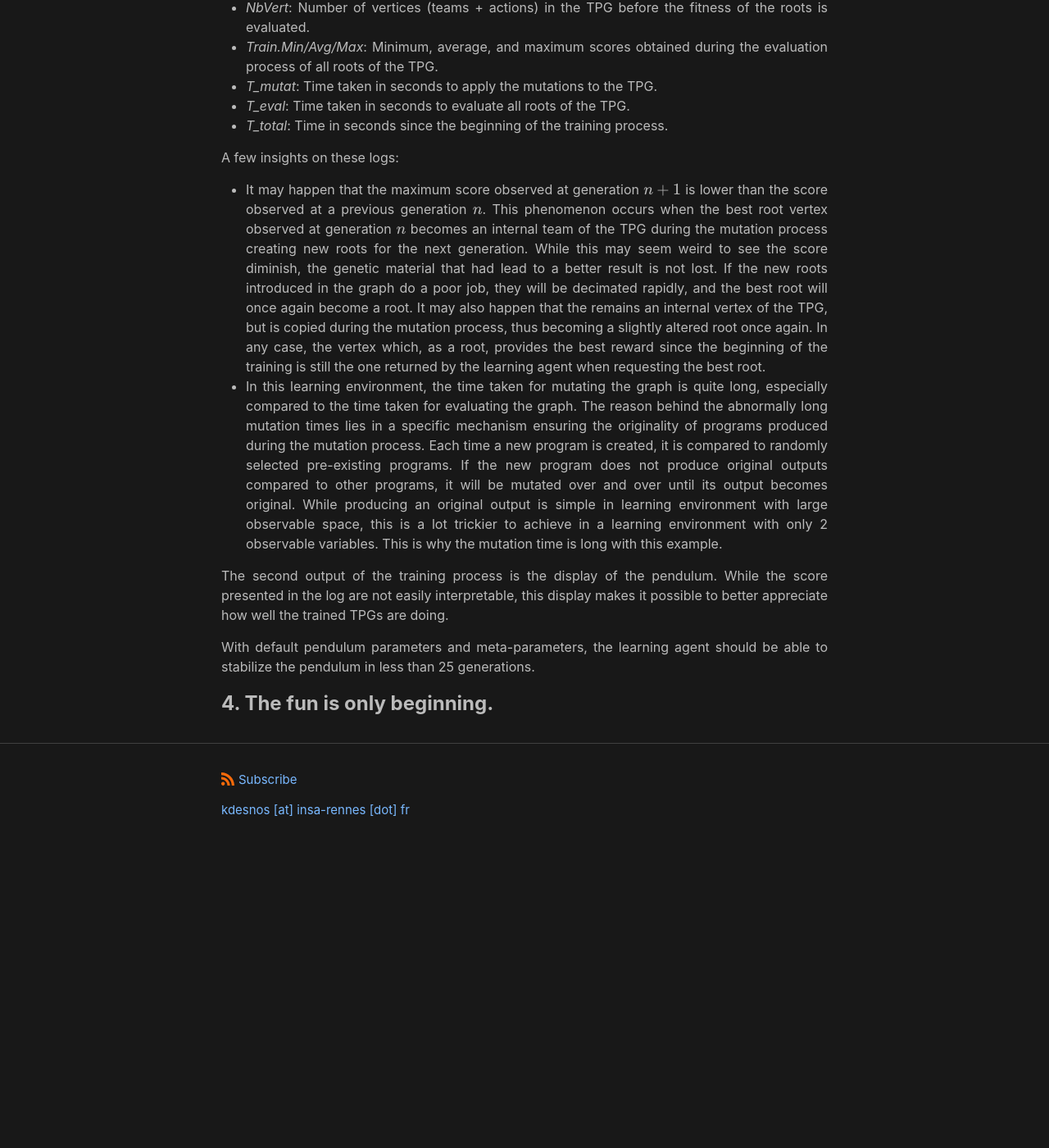
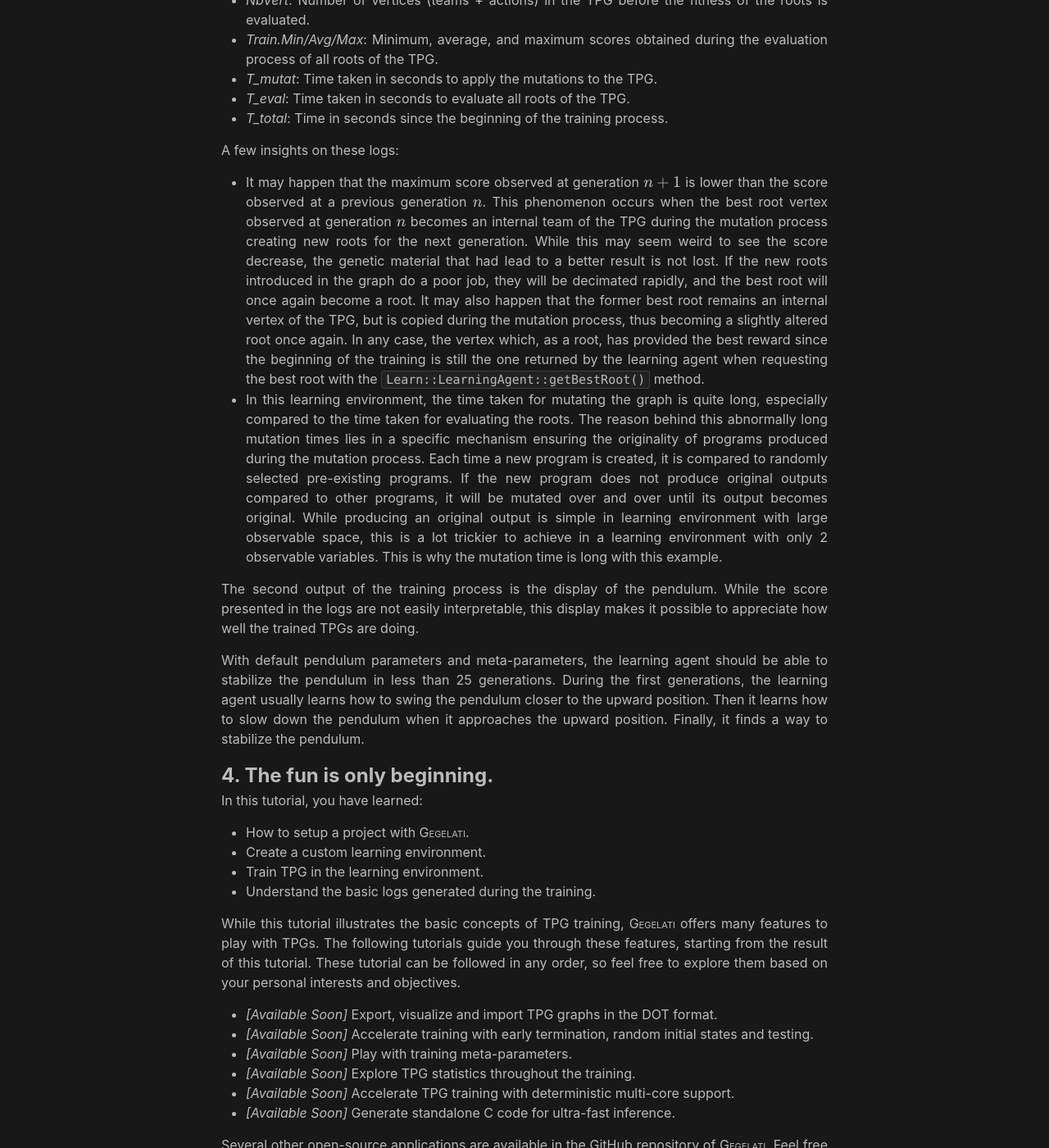
Before and after one commit to gegelati/gegelati-tutorial, a Jekyll site: the page built from docs/index.md, in a window 1280 px wide and 1400 px high, scrolled down 7749 px. Shown: the whole window at 82% size. Built offline with Jekyll 4.4.1, drawn with Linux system fonts in a browser that asks for light colours; formulas are drawn with MathJax 3; before the commit the page ends 8809 px from its top, so only the background shows below that; some of the changed text lies outside the part shown.

Commit message:
(Pages) Conclude tutorial

````diff
--- a/docs/_layouts/default.html
+++ b/docs/_layouts/default.html
@@ -1,5 +1,5 @@
 <!DOCTYPE html>
-<! Math support from: https://zjuwhw.github.io/2017/06/04/MathJax.html>
+<!-- Math support from: https://zjuwhw.github.io/2017/06/04/MathJax.html-->
 <script type="text/x-mathjax-config">
 MathJax.Hub.Config({
   tex2jax: {
--- a/docs/index.md
+++ b/docs/index.md
@@ -158,7 +158,7 @@ To train a Tangled Program Graph with <span style="font-variant: small-caps;">Ge
 To achieve this purpose, the learning environment must be presented to the library using a standardized API.
 In the case of <span style="font-variant: small-caps;">Gegelati</span>, this interfacing is done by specializing the `Learn::LearningEnvironment` abstract class.
 
-<!-->
+<!--
 |          LearningEnvironment       |
 |:-----------------------------------|
 |+getNbActions(): int                |
@@ -167,7 +167,7 @@ In the case of <span style="font-variant: small-caps;">Gegelati</span>, this int
 |+doAction(int): void                |
 |+getScore(): double                 |
 |+isTerminal(): bool                 |
-</!-->
+-->
 
 The following step will guide you through the creation of a `PendulumWrapper` class, inheriting from the `Learn::LearningEnvironment` class and interfacing the `Pendulum` class with <span style="font-variant: small-caps;">Gegelati</span>.
 
@@ -411,6 +411,8 @@ double PendulumWrapper::getScore(void) const
 ```
 {% enddetails %}
 
+The `pendulum_wrapper.h` and `pendulum_wrapper.cpp` files resulting from this tutorial can be downloaded at the following [link]().
+
 ## 3. Train your first TPG
 The code needed to interface the pendulum with <span style="font-variant: small-caps;">Gegelati</span> is now complete.
 This section will (finally) let you train a TPG with the pendulum learning environment.
@@ -446,7 +448,7 @@ Pendulum TPG training.
         4      168
 ```
 
-The generated log contain a table that can be exported in the CSV format by giving a file path to the `LABasicLogger` constructor.
+The generated logs contain a table that can be exported in the CSV format by giving a file path to the `LABasicLogger` constructor.
 This table contains the following columns:
 * _Gen_: Number of generation since the start of the training process.
 * _NbVert_: Number of vertices (teams + actions) in the TPG before the fitness of the roots is evaluated.
@@ -458,20 +460,45 @@ This table contains the following columns:
 A few insights on these logs:
 * It may happen that the maximum score observed at generation $n+1$ is lower than the score observed at a previous generation $n$.
 This phenomenon occurs when the best root vertex observed at generation $n$ becomes an internal team of the TPG during the mutation process creating new roots for the next generation.
-While this may seem weird to see the score diminish, the genetic material that had lead to a better result is not lost.
+While this may seem weird to see the score decrease, the genetic material that had lead to a better result is not lost.
 If the new roots introduced in the graph do a poor job, they will be decimated rapidly, and the best root will once again become a root.
-It may also happen that the remains an internal vertex of the TPG, but is copied during the mutation process, thus becoming a slightly altered root once again.
-In any case, the vertex which, as a root, provides the best reward since the beginning of the training is still the one returned by the learning agent when requesting the best root.
-* In this learning environment, the time taken for mutating the graph is quite long, especially compared to the time taken for evaluating the graph.
-The reason behind the abnormally long mutation times lies in a specific mechanism ensuring the originality of programs produced during the mutation process.
+It may also happen that the former best root remains an internal vertex of the TPG, but is copied during the mutation process, thus becoming a slightly altered root once again.
+In any case, the vertex which, as a root, has provided the best reward since the beginning of the training is still the one returned by the learning agent when requesting the best root with the `Learn::LearningAgent::getBestRoot()` method.
+* In this learning environment, the time taken for mutating the graph is quite long, especially compared to the time taken for evaluating the roots.
+The reason behind this abnormally long mutation times lies in a specific mechanism ensuring the originality of programs produced during the mutation process.
 Each time a new program is created, it is compared to randomly selected pre-existing programs.
 If the new program does not produce original outputs compared to other programs, it will be mutated over and over until its output becomes original.
 While producing an original output is simple in learning environment with large observable space, this is a lot trickier to achieve in a learning environment with only 2 observable variables.
 This is why the mutation time is long with this example.
 
 The second output of the training process is the display of the pendulum.
-While the score presented in the log are not easily interpretable, this display makes it possible to better appreciate how well the trained TPGs are doing.
+While the score presented in the logs are not easily interpretable, this display makes it possible to appreciate how well the trained TPGs are doing.
 
 With default pendulum parameters and meta-parameters, the learning agent should be able to stabilize the pendulum in less than 25 generations.
+During the first generations, the learning agent usually learns how to swing the pendulum closer to the upward position.
+Then it learns how to slow down the pendulum when it approaches the upward position.
+Finally, it finds a way to stabilize the pendulum.
 
 ## 4. The fun is only beginning.
+In this tutorial, you have learned:
+* How to setup a project with <span style="font-variant: small-caps;">Gegelati</span>.
+* Create a custom learning environment.
+* Train TPG in the learning environment.
+* Understand the basic logs generated during the training.
+
+While this tutorial illustrates the basic concepts of TPG training, <span style="font-variant: small-caps;">Gegelati</span> offers many features to play with TPGs.
+The following tutorials guide you through these features, starting from the result of this tutorial.
+These tutorial can be followed in any order, so feel free to explore them based on your personal interests and objectives.
+* _[Available Soon]_ Export, visualize and import TPG graphs in the DOT format.
+* _[Available Soon]_ Accelerate training with early termination, random initial states and testing.
+* _[Available Soon]_ Play with training meta-parameters.
+* _[Available Soon]_ Explore TPG statistics throughout the training.
+* _[Available Soon]_ Accelerate TPG training with deterministic multi-core support.
+* _[Available Soon]_ Generate standalone C code for ultra-fast inference.
+
+Several other open-source applications are available in the GitHub repository of <span style="font-variant: small-caps;">Gegelati</span>.
+Feel free to explore them to get a better understanding of the wonderful abilities of TPGs.
+* [<span style="font-variant: small-caps;">Gegelati</span>-apps](https://github.com/gegelati/gegelati-apps): MNIST, Tic-Tac-Toe, Nim Game
+* [ALE-wrapper](https://github.com/gegelati/ale-wrapper): Wrapper for the 50+ games of the Arcade Learning Environment.
+* [ArmLearn-wrapper](https://github.com/gegelati/armlearn-wrapper): Robotic arm control with 6 servo-motors.
+* [Gym-<span style="font-variant: small-caps;">Gegelati</span>](https://github.com/gegelati/gym-gegelati): Wrapper for OpenAI's Gym reinforcement learning dataset.
````
